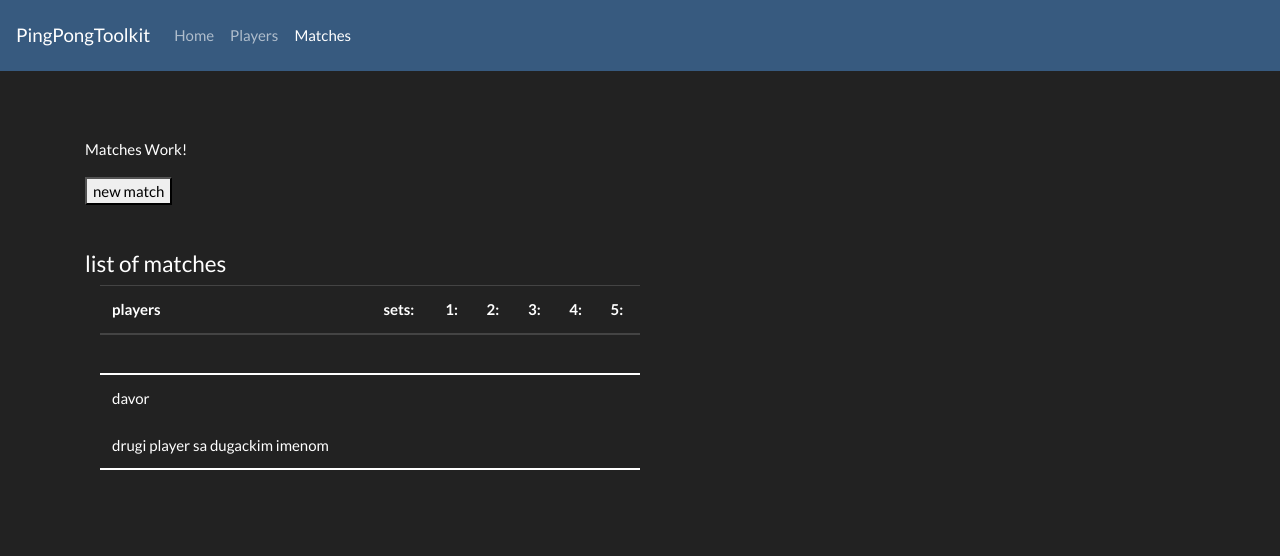
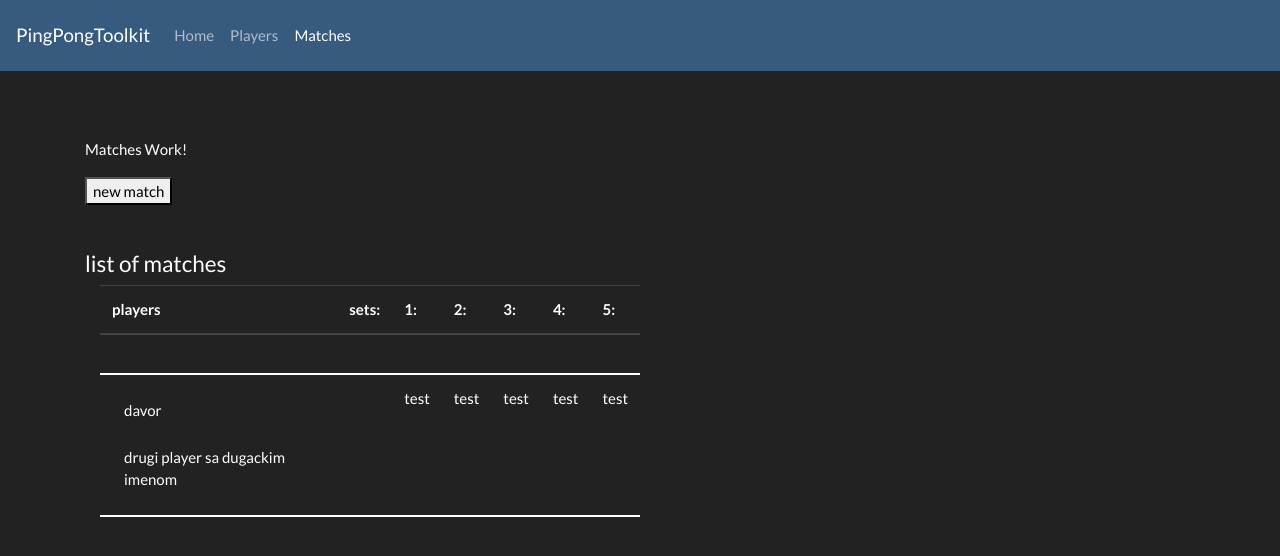
Before and after one commit to b1naryDS/PingPongToolkit, an Angular app: page /matches in a window 1280 px wide. Shown: the top 556 px of the page. Built offline with nearby package versions, Linux system fonts and the light colour scheme.

Commit message:
update tablice matches

```diff
--- a/src/app/components/matches/matches.component.html
+++ b/src/app/components/matches/matches.component.html
@@ -25,10 +25,32 @@
         <p><br></p>
       </tr>
       <tr style="border-top:2pt solid white;border-bottom:2pt solid white;">
-        <table>
-          <tr><td>davor</td></tr>
-          <tr><td>drugi player sa dugackim imenom</td></tr>
-        </table>
+        <td>
+          <table>
+            <tr><td>davor</td></tr>
+            <tr><td>drugi player sa dugackim imenom</td></tr>
+          </table>
+        </td>
+        <td>
+
+        </td>
+        <td>
+          test
+        </td>
+        <td>
+          test
+        </td>
+        <td>
+          test
+        </td>
+        <td>
+          test
+        </td>
+        <td>
+          test
+        </td>
+
+
       </tr>
     </tbody>
   </table>
```
